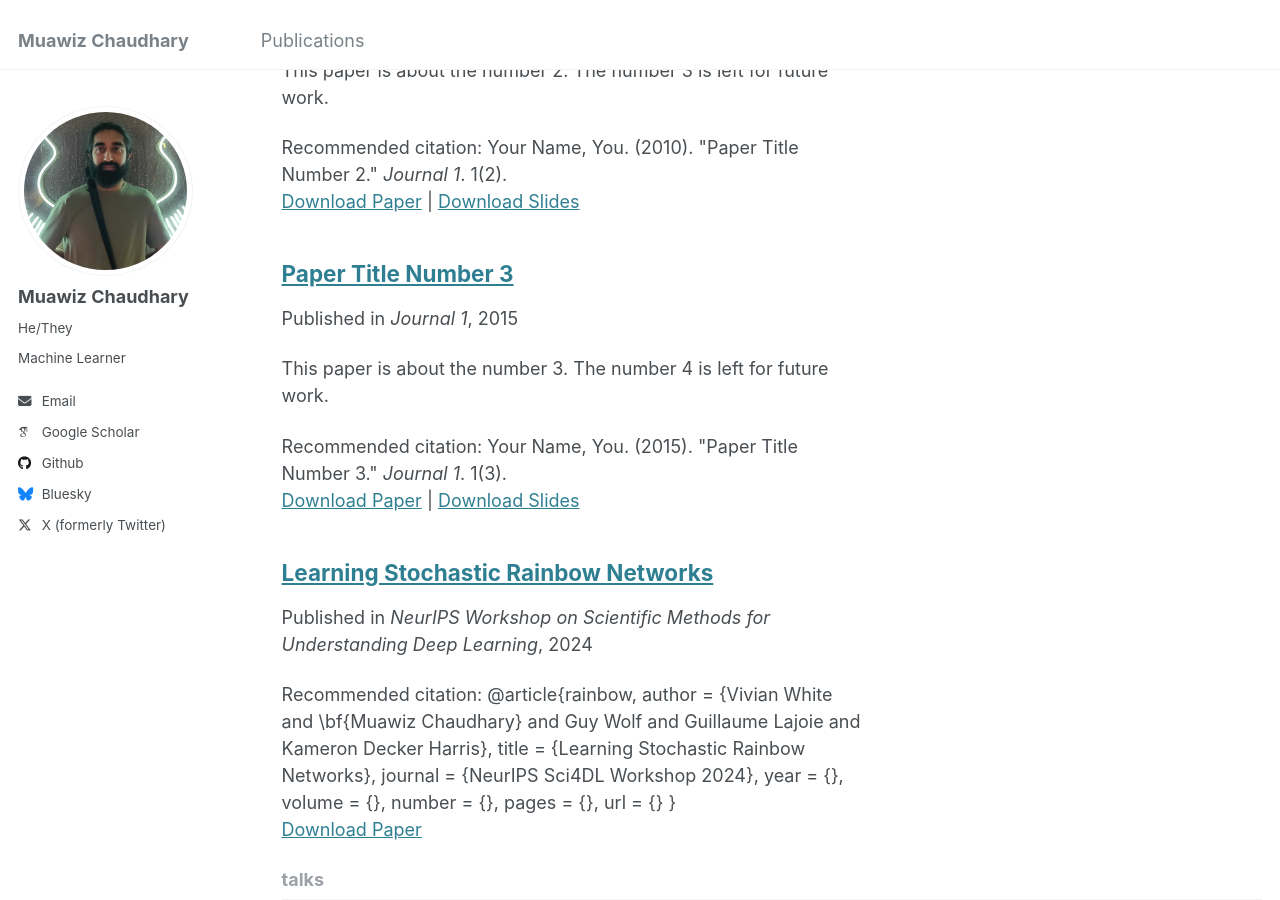
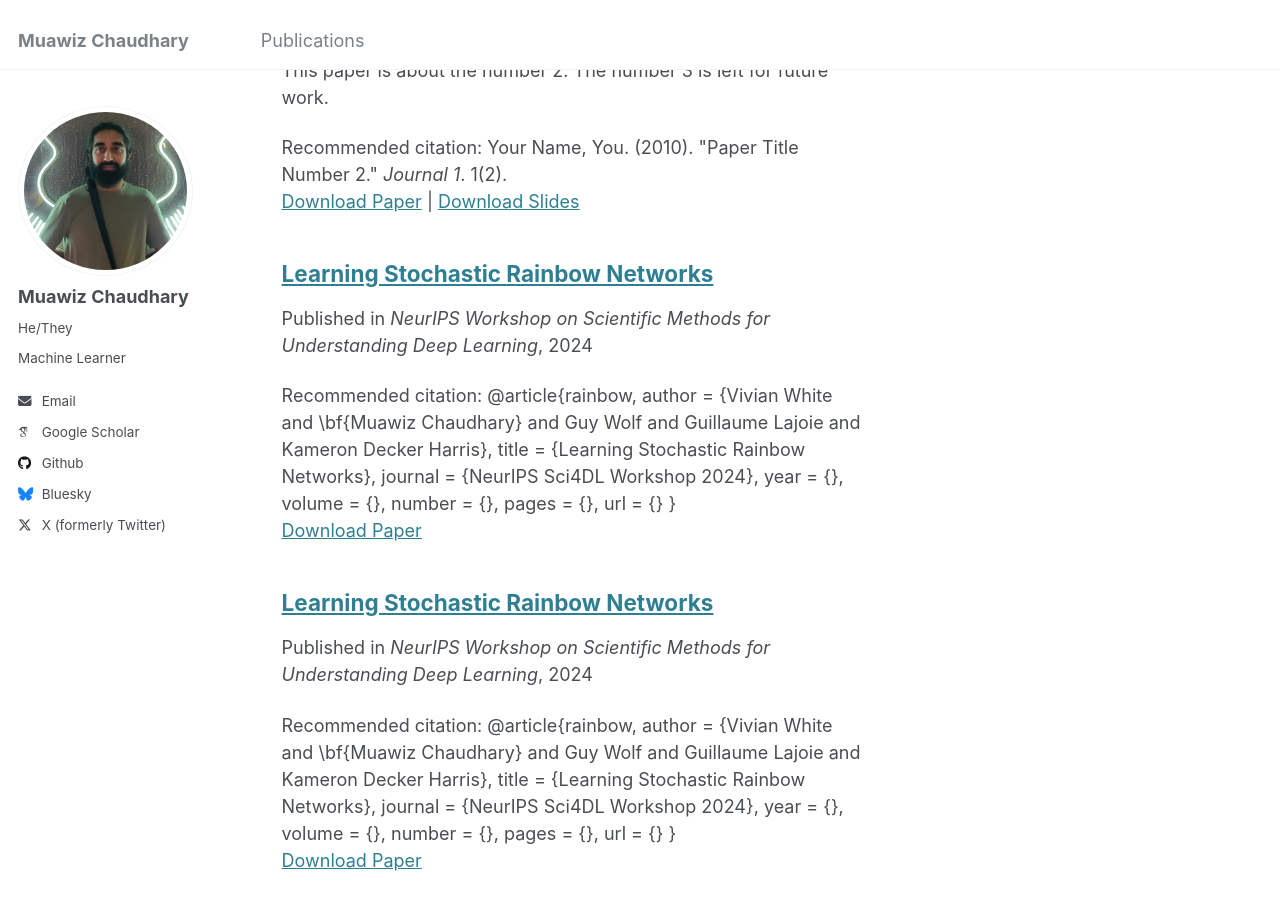
Before and after one commit to MuawizChaudhary/MuawizChaudhary.github.io, a Jekyll site: the page built from _pages/collection-archive.html, in a window 1280 px wide and 900 px high, scrolled down 1498 px. Built offline with Jekyll 4.4.1, drawn with Linux system fonts in a browser that asks for light colours; some web fonts are replaced.

Commit message:
Update 2015-10-01-paper-title-number-3.md

```diff
--- a/_publications/2015-10-01-paper-title-number-3.md
+++ b/_publications/2015-10-01-paper-title-number-3.md
@@ -1,14 +1,23 @@
 ---
-title: "Paper Title Number 3"
+title: "Learning Stochastic Rainbow Networks"
 collection: publications
-category: manuscripts
-permalink: /publication/2015-10-01-paper-title-number-3
-excerpt: 'This paper is about the number 3. The number 4 is left for future work.'
-date: 2015-10-01
-venue: 'Journal 1'
-slidesurl: 'http://academicpages.github.io/files/slides3.pdf'
-paperurl: 'http://academicpages.github.io/files/paper3.pdf'
-citation: 'Your Name, You. (2015). &quot;Paper Title Number 3.&quot; <i>Journal 1</i>. 1(3).'
+category: workshop
+permalink: https://openreview.net/forum?id=bvJ4UGTRtk
+excerpt: ''
+date: 2024-02-17
+venue: 'NeurIPS Workshop on Scientific Methods for Understanding Deep Learning'
+paperurl: 'https://openreview.net/pdf?id=bvJ4UGTRtk'
+citation: '
+@article{rainbow,
+  author  = {Vivian White and \bf{Muawiz Chaudhary} and Guy Wolf and Guillaume Lajoie and Kameron Decker Harris},
+  title   = {Learning Stochastic Rainbow Networks},
+  journal = {NeurIPS Sci4DL Workshop 2024},
+  year    = {},
+  volume  = {},
+  number  = {},
+  pages   = {},
+  url     = {}
+}'
 ---
 
 The contents above will be part of a list of publications, if the user clicks the link for the publication than the contents of section will be rendered as a full page, allowing you to provide more information about the paper for the reader. When publications are displayed as a single page, the contents of the above "citation" field will automatically be included below this section in a smaller font.
```
